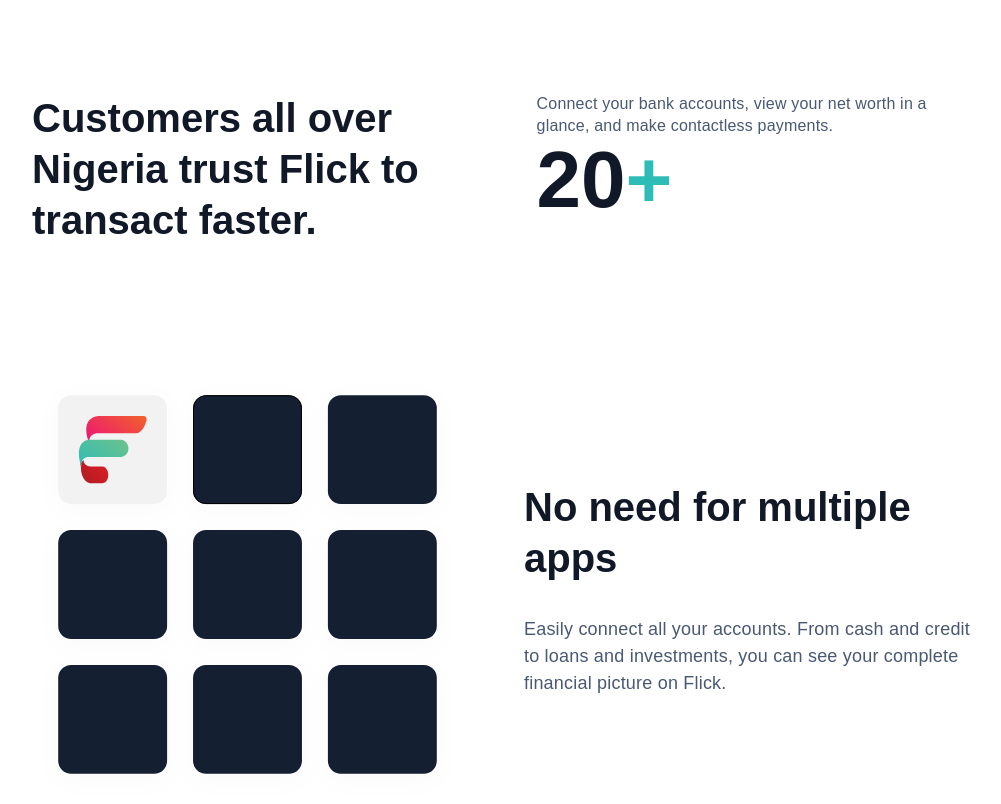
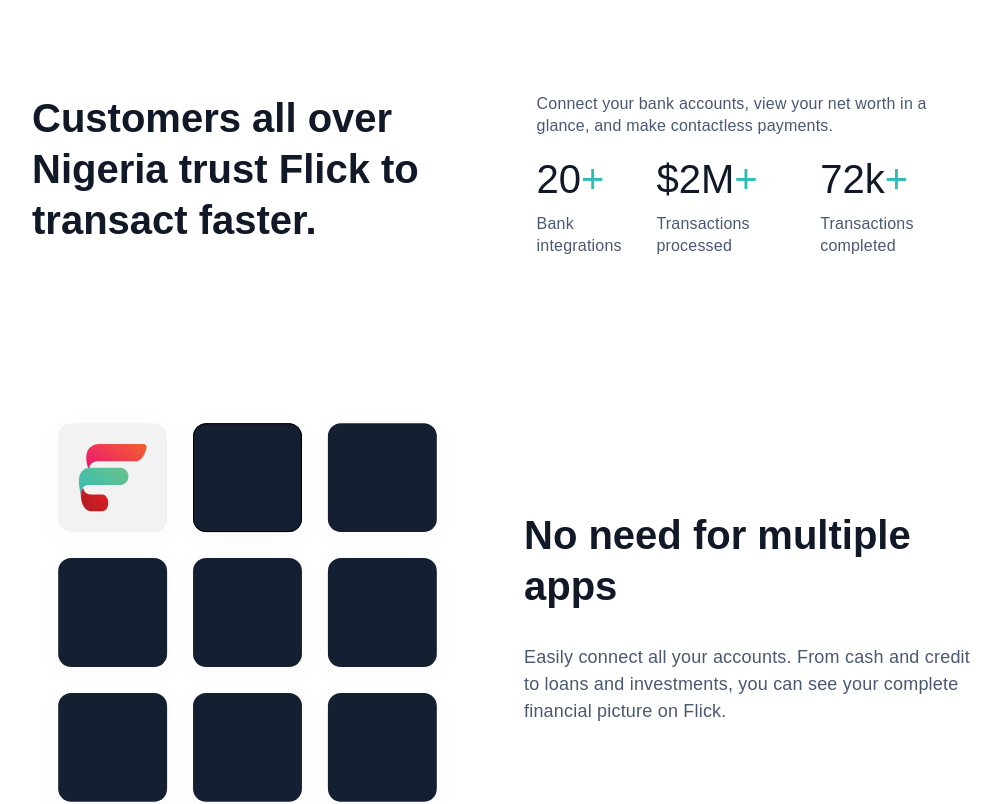
Before and after one commit to Mensaloveable/flick-landing-page, a React (Vite) app: page / in a window 1280 px wide. Shown: the part 940-1744 px from the top of the page, without its empty margins (132-1133 px from the left). Built offline with nearby package versions, Linux system fonts and the light colour scheme; a web font is replaced by a local one.

Commit message:
Refactor code

```diff
--- a/src/components/body/UI/content/trustComponent/Trust.jsx
+++ b/src/components/body/UI/content/trustComponent/Trust.jsx
@@ -8,12 +8,25 @@
                 <div className={trustStyle.inner}>
                     <p className={trustStyle.description}>Connect your bank accounts, view your net worth in a glance, and make contactless payments.</p>
                 <div className={trustStyle.metrics}>
+                    <div className={trustStyle.count}>
+                        <h1 className={trustStyle.header1}>20
+                            <span>+</span>
+                        </h1>
+                        <p>Bank integrations</p>
+                    </div>
+                    <div className={trustStyle.count}>
+                        <h1 className={trustStyle.header1}>$2M
+                            <span>+</span>
+                        </h1>
+                        <p>Transactions processed</p>
+                    </div>
+                    <div className={trustStyle.count}>
+                        <h1 className={trustStyle.header1}>72k
+                            <span>+</span>
+                        </h1>
+                        <p>Transactions completed</p>
+                    </div>
                 </div>
-                    <div className={trustStyle.count}>
-                        <h1 className={trustStyle.header1}>20<span>+</span></h1>
-                    </div>
-                    <div className={trustStyle.count}></div>
-                    <div className={trustStyle.count}></div>
                 </div>
             </div>
         </div>
--- a/src/components/body/UI/content/trustComponent/Trust.module.css
+++ b/src/components/body/UI/content/trustComponent/Trust.module.css
@@ -52,16 +52,32 @@
     display: flex;
     justify-content: space-between;
     flex-direction: row;
+
 }
 
 .count {
+    display: flex;
+    flex-direction: column;
+}
+
+.count h1{
     color: #111928;
-    /*font-family: Circular Std;*/
     font-size: 40px;
-    /*font-style: normal;*/
-    /*font-weight: 700;*/
+    margin-top: 0;
+    margin-bottom: 0.5rem;
+    font-weight: 500;
     line-height: 51px;
-    margin-bottom: 0.5rem;
+}
+
+.count p {
+    color: #4a5873;
+    font-size: 16px;
+    font-style: normal;
+    margin-top: 0;
+    margin-bottom: 1rem;
+    font-weight: 450;
+    letter-spacing: .2px;
+    line-height: 140%;
 }
 
 .header1 span{
```
